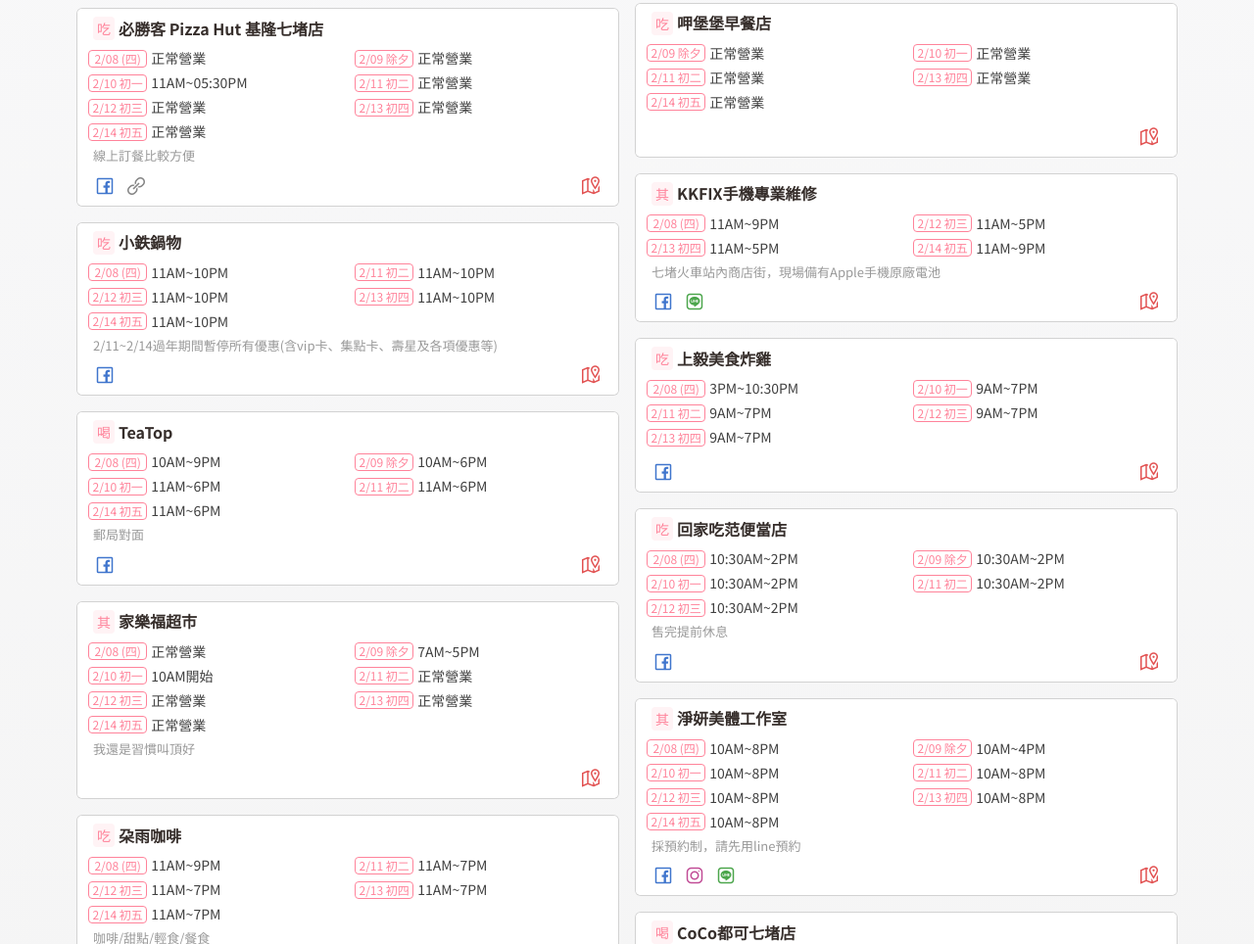
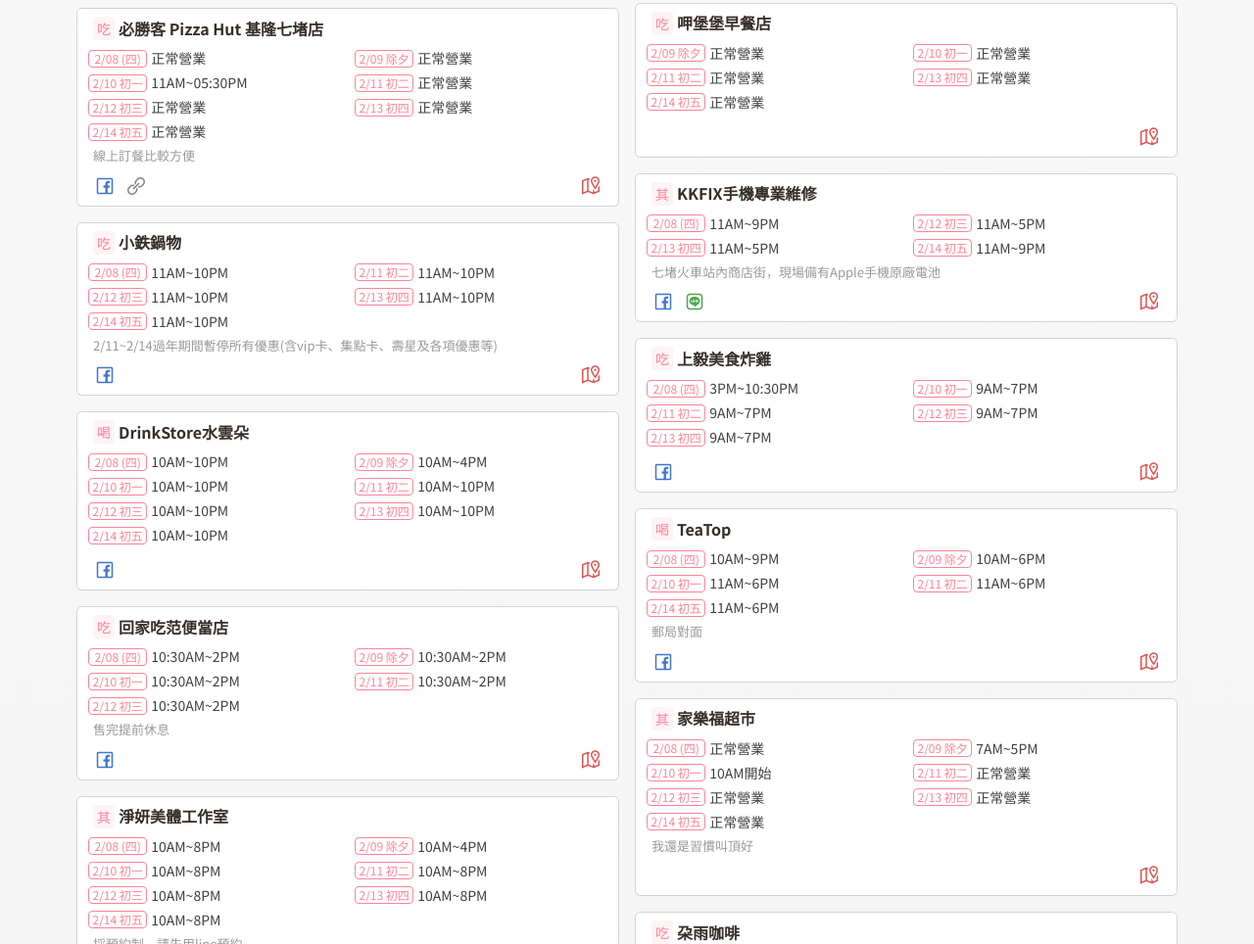
Before and after one commit to ilovecidu/2024LNY, a plain HTML site: page index.html in a window 1280 px wide. Shown: the part 1836-2800 px from the top of the page at 98% size. Drawn offline with nearby package versions, Linux system fonts and the light colour scheme.

Commit message:
Update index.html

```diff
--- a/index.html
+++ b/index.html
@@ -751,6 +751,28 @@
                             }
                         },
 
+                        {
+                            cate: '喝',
+                            name: 'DrinkStore水雲朵',
+                            businessDays: [
+                                { date: '2/08 (四)', time: '10AM~10PM' },
+                                { date: '2/09 除夕', time: '10AM~4PM' },
+                                { date: '2/10 初一', time: '10AM~10PM' },
+                                { date: '2/11 初二', time: '10AM~10PM' },
+                                { date: '2/12 初三', time: '10AM~10PM' },
+                                { date: '2/13 初四', time: '10AM~10PM' },
+                                { date: '2/14 初五', time: '10AM~10PM' },
+                            ],
+                            note: '',
+                            socialLinks: {
+                                facebook: 'https://www.facebook.com/profile.php?id=100085257227131',
+                                // instagram: '',
+                                // line: '',
+                                // customLink: '',
+                                map: 'https://maps.app.goo.gl/NLzUmVMWSTUVZwHL9'
+                            }
+                        },
+
 
                         //  {
                         //                             cate: '其',
```
